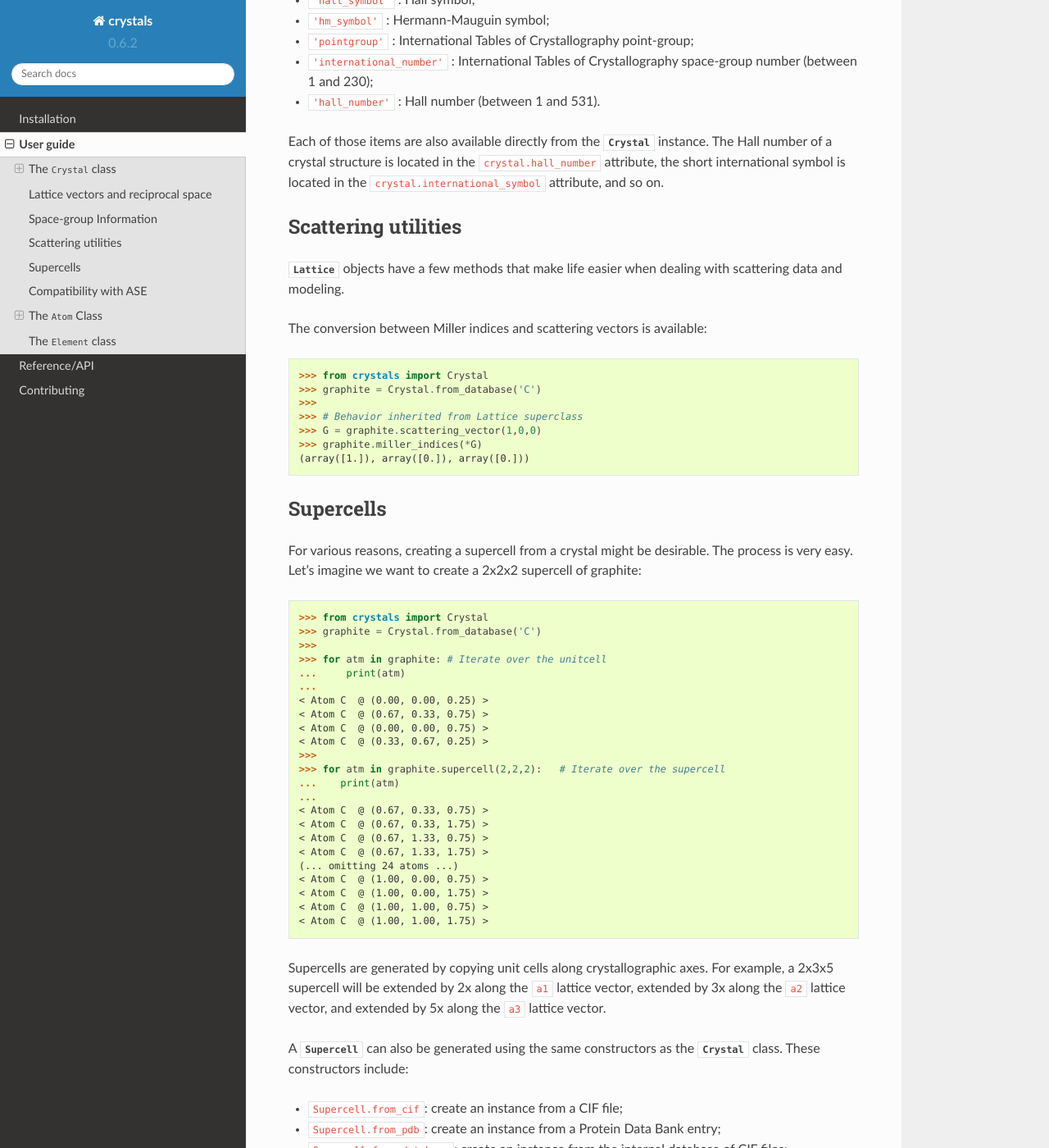
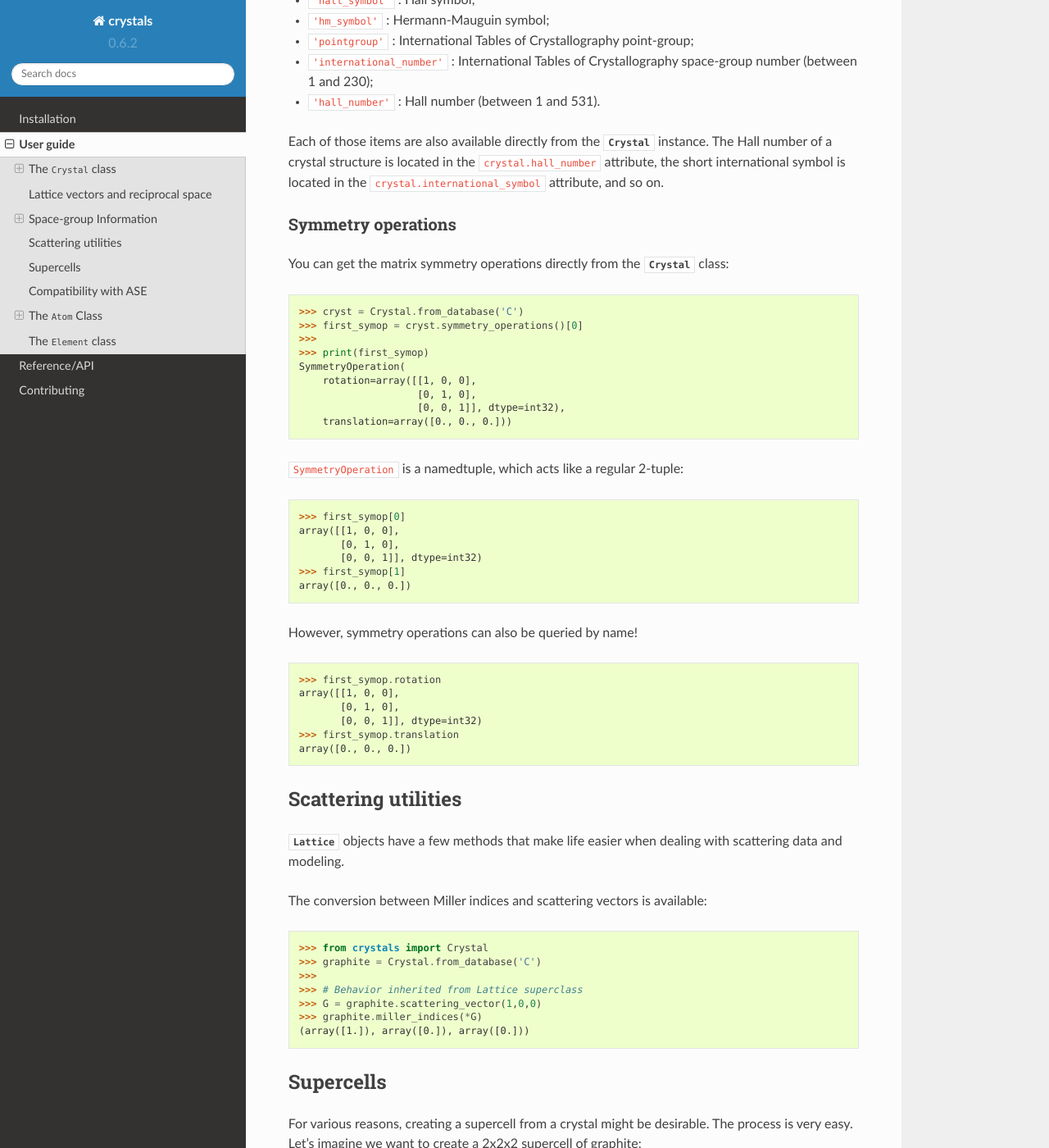
Before and after one commit to LaurentRDC/crystals, a Sphinx documentation site: the page built from docs/guide.rst, in a window 1280 px wide and 1400 px high, scrolled down 6587 px. Shown: the whole window at 82% size. Built offline with Sphinx 7.4.7 and the Read the Docs theme 2.0.0, drawn with Linux system fonts in a browser that asks for light colours.

Commit message:
Added Crystal.symmetry_operations()

```diff
--- a/CHANGELOG.rst
+++ b/CHANGELOG.rst
@@ -5,7 +5,7 @@ Changelog
 0.6.2 (development)
 -------------------
 
-
+* Added the ``Crystal.symmetry_operations`` method to determine crystal symmetry operations.
 
 0.6.1
 -----
--- a/docs/guide.rst
+++ b/docs/guide.rst
@@ -318,6 +318,38 @@ Each of those items are also available directly from the :class:`Crystal` instan
 is located in the ``crystal.hall_number`` attribute, the short international symbol is located in the ``crystal.international_symbol``
 attribute, and so on.
 
+Symmetry operations
+-------------------
+You can get the matrix symmetry operations directly from the :class:`Crystal` class:
+
+    >>> cryst = Crystal.from_database('C')
+    >>> first_symop = cryst.symmetry_operations()[0]
+    >>>
+    >>> print(first_symop)
+    SymmetryOperation(
+        rotation=array([[1, 0, 0],
+                        [0, 1, 0],
+                        [0, 0, 1]], dtype=int32),
+        translation=array([0., 0., 0.]))
+
+``SymmetryOperation`` is a namedtuple, which acts like a regular 2-tuple:
+
+    >>> first_symop[0]
+    array([[1, 0, 0],
+           [0, 1, 0],
+           [0, 0, 1]], dtype=int32)
+    >>> first_symop[1]
+    array([0., 0., 0.])
+
+However, symmetry operations can also be queried by name!
+
+    >>> first_symop.rotation
+    array([[1, 0, 0],
+           [0, 1, 0],
+           [0, 0, 1]], dtype=int32)
+    >>> first_symop.translation
+    array([0., 0., 0.])
+
 Scattering utilities
 ====================
 :class:`Lattice` objects have a few methods that make life easier when dealing with scattering data and modeling.
```
Also changed, not shown: 2 other files.
